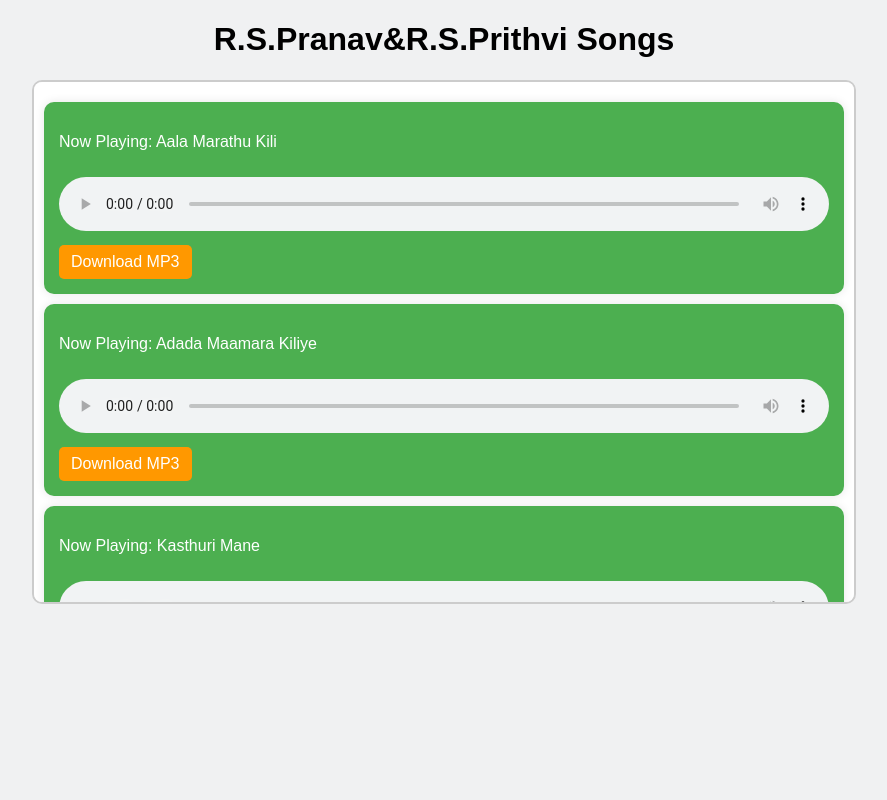
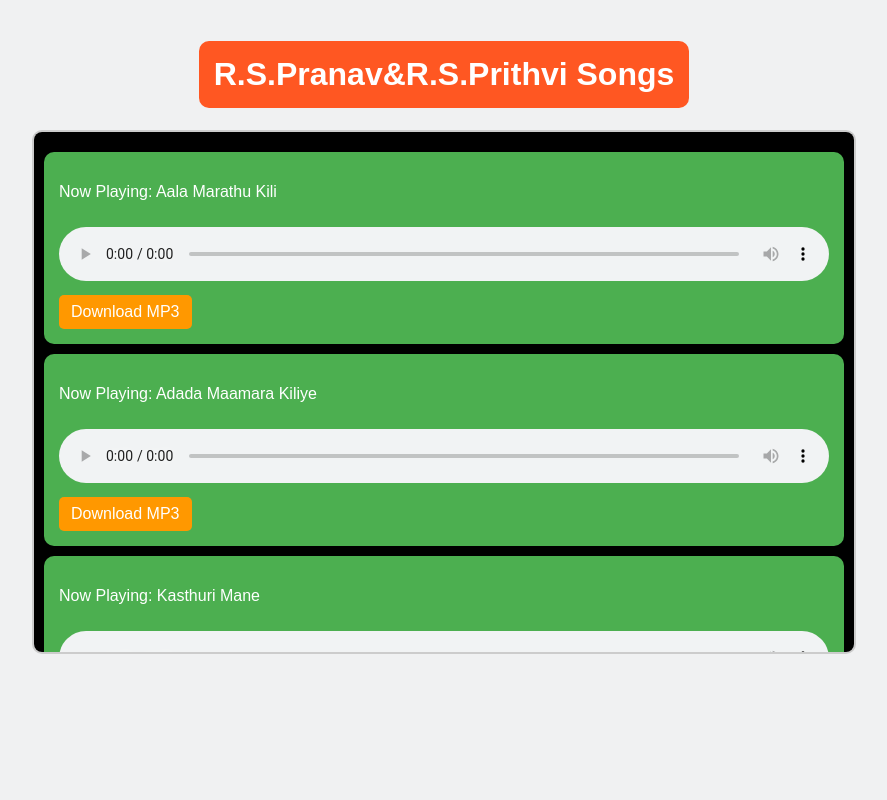
Before and after one commit to rajak247/my-mp3-website, a plain HTML site: page index.html in a window 1280 px wide. Shown: the whole page, without its empty margins (196-1083 px from the left). Drawn offline with Linux system fonts and the light colour scheme.

Commit message:
h1 color changed
h1 color changed

```diff
--- a/index.html
+++ b/index.html
@@ -11,6 +11,15 @@
             background-color: #f0f1f2;
             margin: 20px;
         }
+
+		h1 {
+            background-color: #ff5722; /* Orange-red */
+            color: white;
+            padding: 15px;
+            border-radius: 10px;
+            display: inline-block;
+        }
+
         .container {
             max-width: 800px;
             margin: auto;
@@ -19,7 +28,7 @@
             padding: 10px;
             border: 2px solid #ccc;
             border-radius: 10px;
-            background: white;
+            background: black;
         }
         .player {
             background: #4CAF50;
```
